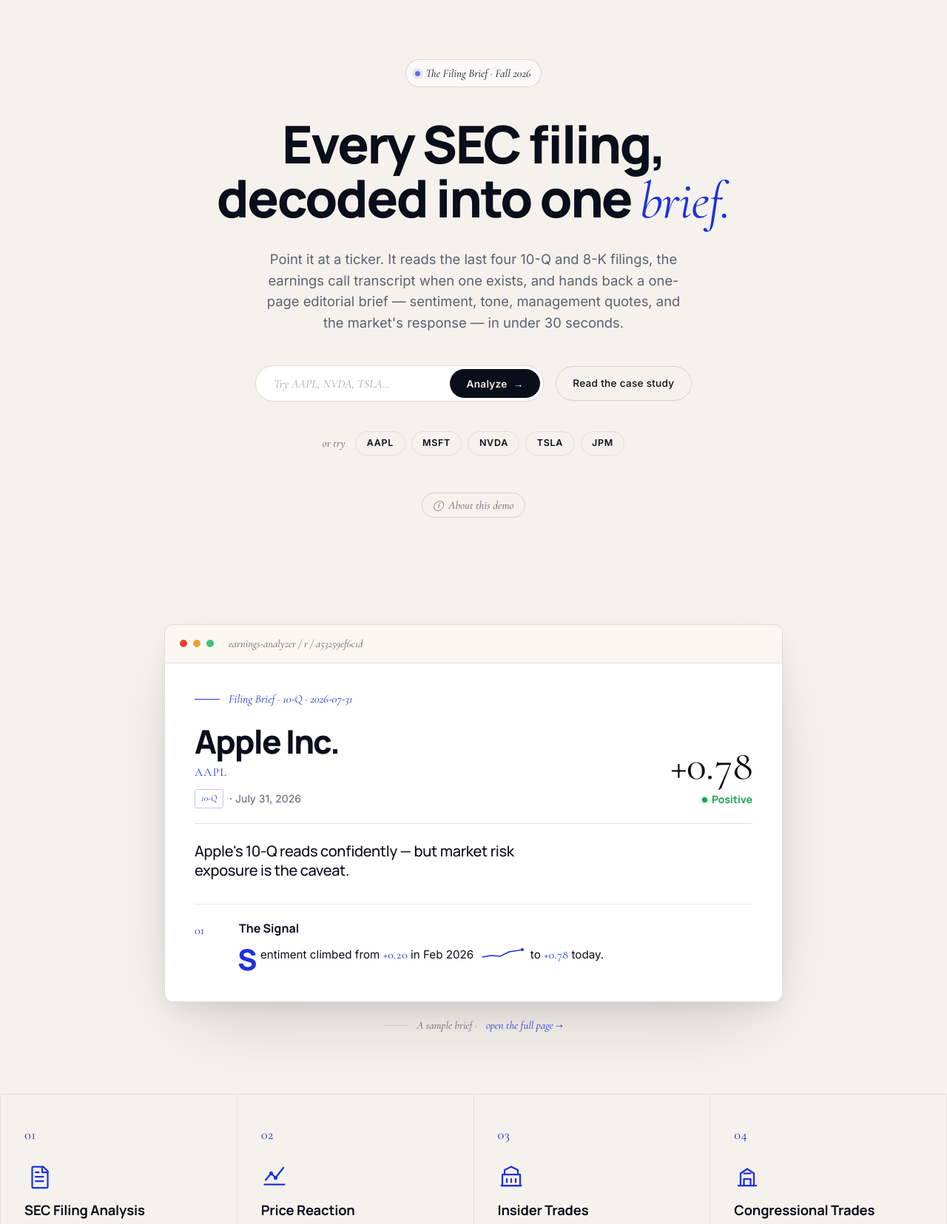
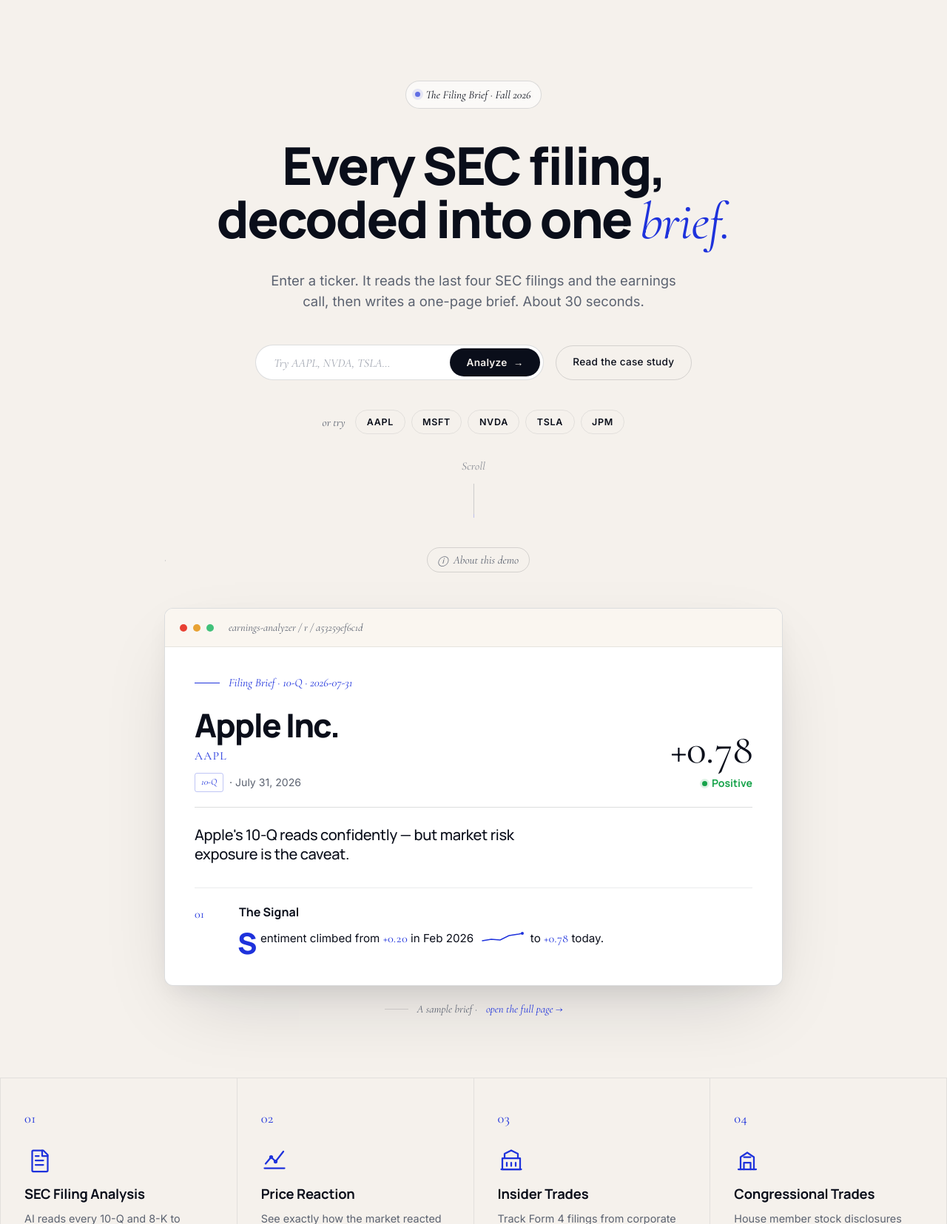
Before and after one commit to chulkara/earnings-analyzer, a Flask app: page / in a window 1280 px wide. Shown: the part 60-1715 px from the top of the page at 74% size. Run offline with Flask 3, Linux system fonts and the light colour scheme; some libraries are stand-ins or nearby versions.

Commit message:
shorter sub-copy in Karan's voice; scroll cue at hero bottom; compact demo footer

```diff
--- a/templates/index.html
+++ b/templates/index.html
@@ -560,6 +560,86 @@
       color: #F5F1EC;
     }
 
+    /* ── Scroll cue at bottom of hero ─────────────────────────── */
+    .hero-scroll {
+      position: absolute;
+      left: 50%;
+      bottom: 2.5rem;
+      transform: translateX(-50%);
+      display: inline-flex;
+      flex-direction: column;
+      align-items: center;
+      gap: 12px;
+      text-decoration: none;
+      color: var(--text-2);
+      opacity: 0.75;
+      transition: opacity 0.2s;
+    }
+    .hero-scroll:hover { opacity: 1; color: var(--text); }
+    .hero-scroll-label {
+      font-family: var(--font-mono);
+      font-style: italic;
+      font-size: 0.95rem;
+      letter-spacing: 0.02em;
+    }
+    .hero-scroll-line {
+      position: relative;
+      width: 1px;
+      height: 46px;
+      background: currentColor;
+      opacity: 0.35;
+      overflow: hidden;
+    }
+    .hero-scroll-dot {
+      position: absolute;
+      left: -1px; top: -12px;
+      width: 3px; height: 12px;
+      background: var(--accent);
+      border-radius: 100px;
+      animation: heroScrollDot 1.8s cubic-bezier(.4,0,.2,1) infinite;
+    }
+    @keyframes heroScrollDot {
+      0%   { transform: translateY(0);   opacity: 0; }
+      15%  { opacity: 1; }
+      70%  { opacity: 1; }
+      100% { transform: translateY(58px); opacity: 0; }
+    }
+    .hero-section { position: relative; }
+
+    /* ── Compact footer strip under the hero ──────────────────── */
+    .hero-footer {
+      display: flex;
+      align-items: center;
+      justify-content: center;
+      gap: 10px;
+      flex-wrap: wrap;
+      padding: 1rem 2rem 0;
+      max-width: 900px;
+      margin: -1rem auto 0;
+      font-family: var(--font-mono);
+      font-style: italic;
+      font-size: 0.92rem;
+      color: var(--text-2);
+      text-align: center;
+    }
+    .hero-footer-demo a {
+      color: var(--text);
+      text-decoration: none;
+      border-bottom: 1px solid var(--border-2);
+      transition: border-color 0.15s;
+    }
+    .hero-footer-demo a:hover { border-bottom-color: var(--accent); }
+    .hero-footer-dot { opacity: 0.4; }
+
+    .about-demo-inline { margin-top: 0; display: inline-block; }
+    .about-demo-inline .about-panel {
+      position: absolute; left: 50%; transform: translateX(-50%);
+      margin-top: 12px;
+      max-width: 560px; width: min(560px, calc(100vw - 4rem));
+      z-index: 20;
+    }
+    .about-demo-inline { position: relative; }
+
     /* ── Peek Preview — mini Filing Brief mock ────────────────── */
     .peek-wrap {
       max-width: 900px;
@@ -1811,10 +1891,8 @@
       </h1>
 
       <p class="hero-sub">
-        Point it at a ticker. It reads the last four 10-Q and 8-K filings,
-        the earnings call transcript when one exists, and hands back a
-        one-page editorial brief — sentiment, tone, management quotes,
-        and the market's response — in under 30 seconds.
+        Enter a ticker. It reads the last four SEC filings and the earnings call,
+        then writes a one-page brief. About 30 seconds.
       </p>
 
       <div class="hero-cta-row">
@@ -1846,16 +1924,26 @@
         <div class="hero-chip" onclick="quickSearch('TSLA')">TSLA</div>
         <div class="hero-chip" onclick="quickSearch('JPM')">JPM</div>
       </div>
-
+    </div>
+
+    <!-- Scroll cue at the bottom of the hero -->
+    <a class="hero-scroll" href="#peek" aria-label="Scroll to preview">
+      <span class="hero-scroll-label">Scroll</span>
+      <span class="hero-scroll-line"><span class="hero-scroll-dot"></span></span>
+    </a>
+  </div>
+
+  <!-- Compact footer strip for demo constraints + About toggle -->
+  <div class="hero-footer">
     {% if demo_tickers %}
-      <div class="demo-note">
+    <span class="hero-footer-demo">
       Demo limited to {{ demo_tickers|join(' · ') }}.
-        <a href="https://github.com/chulkara/earnings-analyzer" style="color:inherit">Clone the repo</a>
+      <a href="https://github.com/chulkara/earnings-analyzer">Clone the repo</a>
       to run any ticker.
-      </div>
+    </span>
     {% endif %}
-
-      <div class="about-demo">
+    <span class="hero-footer-dot">·</span>
+    <div class="about-demo about-demo-inline">
       <button class="about-toggle" type="button" onclick="toggleAboutDemo()" aria-expanded="false" aria-controls="about-panel">
         <span class="about-icon">ⓘ</span> About this demo
       </button>
@@ -1882,11 +1970,10 @@
           </div>
         </div>
       </div>
-    </div>
-  </div>
+    </div><!-- /hero-footer -->
 
   <!-- Peek Preview — a mini Filing Brief that hints at the product -->
-  <div class="peek-wrap">
+  <div class="peek-wrap" id="peek">
     <div class="peek-frame">
       <div class="peek-titlebar">
         <span class="peek-dot r"></span><span class="peek-dot y"></span><span class="peek-dot g"></span>
```
Also changed, not shown: TASKS.md (+10 -5 lines). Lines whose indentation alone changed are shown as unchanged.
